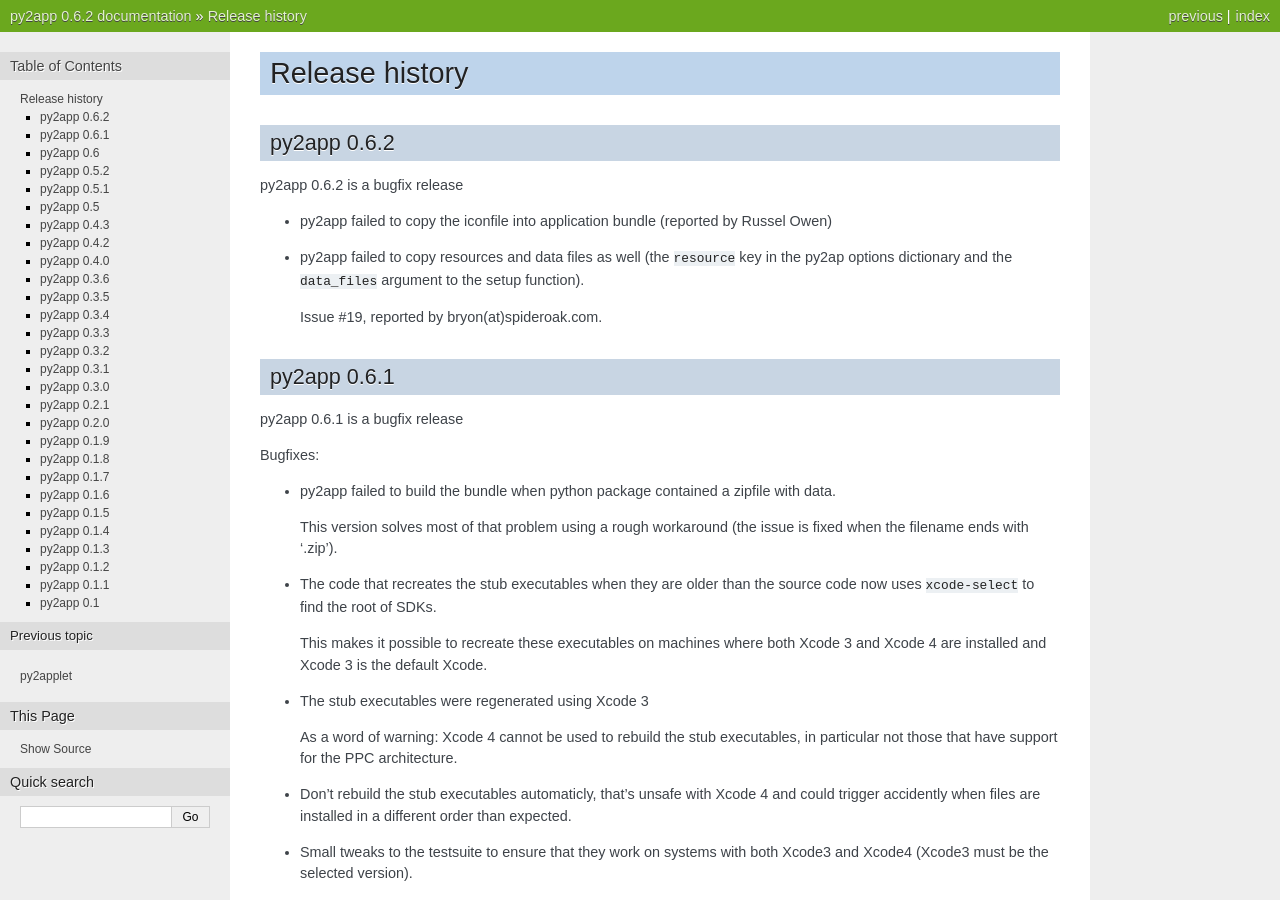
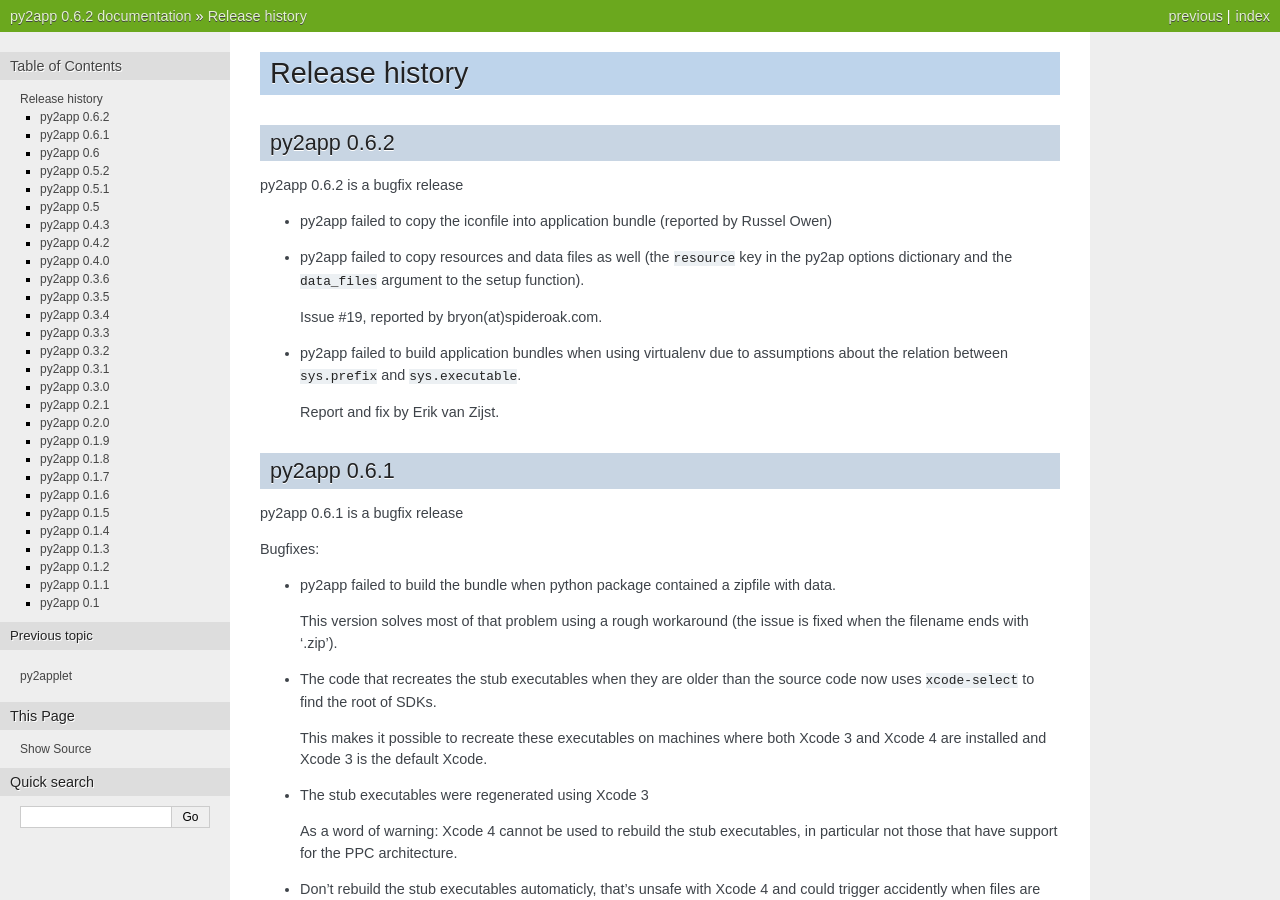
Before and after one commit to ronaldoussoren/py2app, a Sphinx documentation site: the page built from doc/changelog.rst, in a window 1280 px wide and 900 px high. Built offline with Sphinx 7.4.7, drawn with Linux system fonts in a browser that asks for light colours.

Commit message:
Fix a problem where py2app failed to work with virtualenv, as reported by Erik van Zijst.

```diff
--- a/doc/changelog.rst
+++ b/doc/changelog.rst
@@ -15,6 +15,11 @@ py2app 0.6.2 is a bugfix release
 
   Issue #19, reported by bryon(at)spideroak.com.
 
+- py2app failed to build application bundles when using virtualenv
+  due to assumptions about the relation between ``sys.prefix`` and
+  ``sys.executable``.
+
+  Report and fix by Erik van Zijst.
 
 
 py2app 0.6.1
```
Also changed, not shown: 1 other file.
